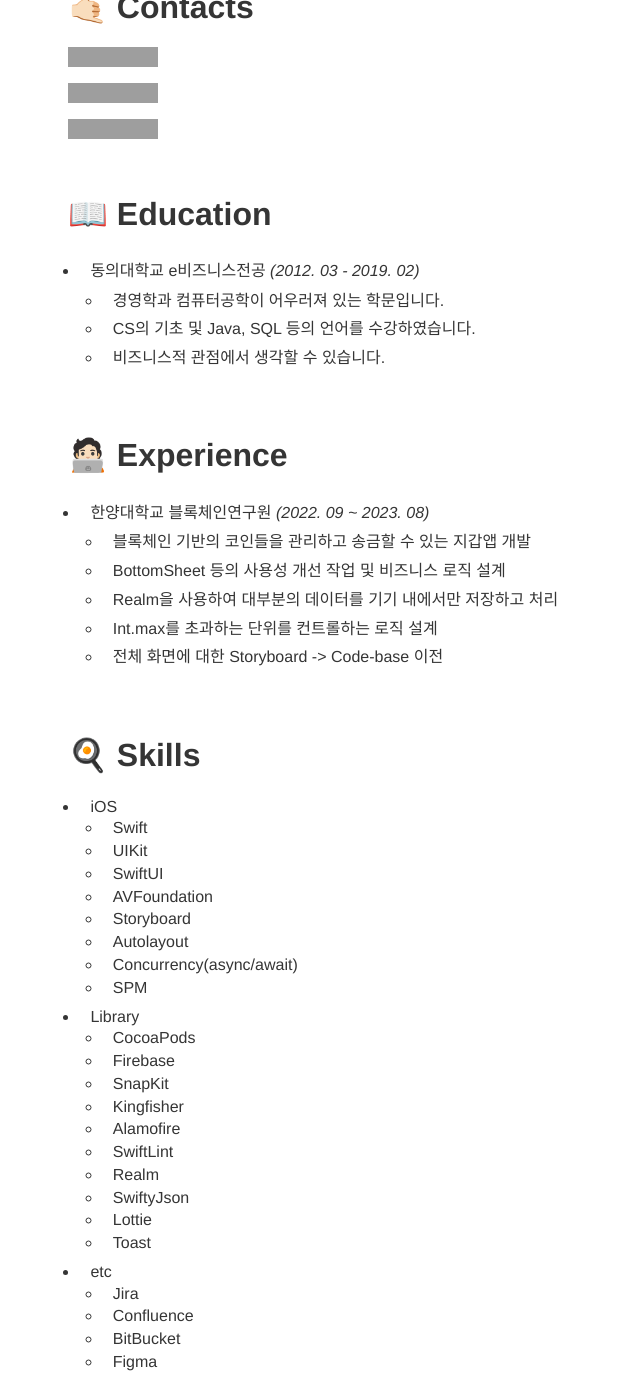
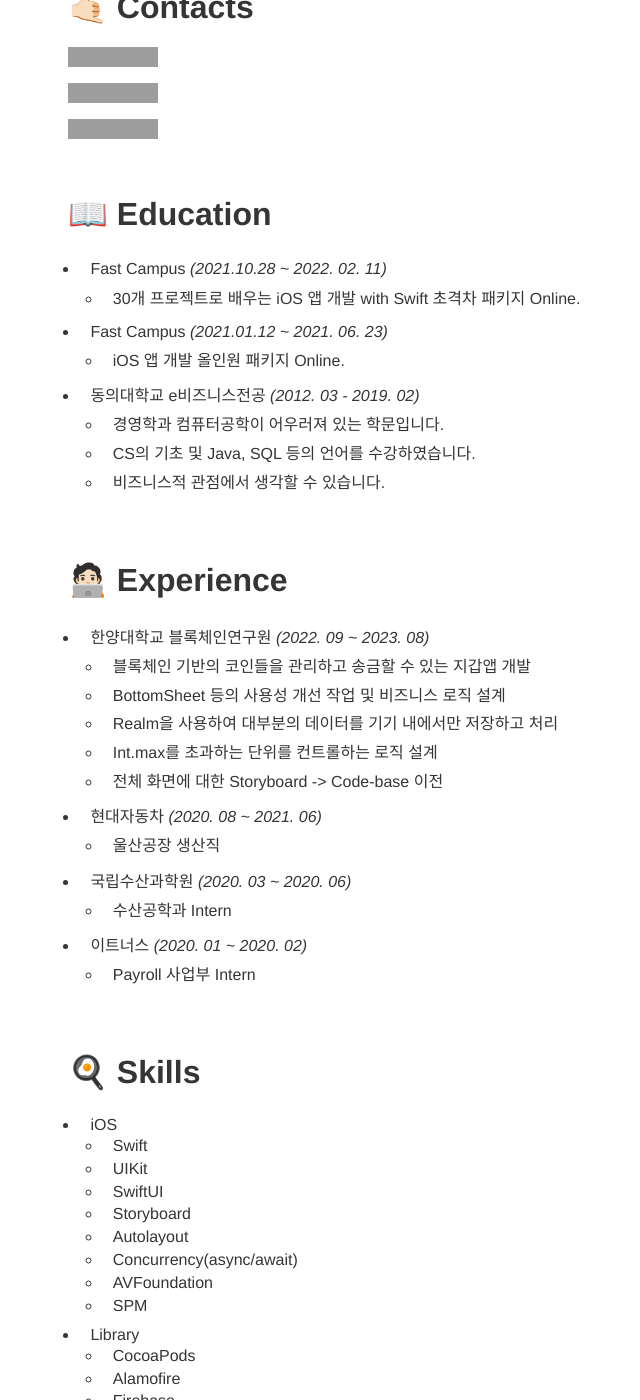
Before and after one commit to soduma/soduma.github.io, a Jekyll site: the page built from index.md, in a window 1280 px wide and 1400 px high, scrolled down 612 px. Shown: the whole window, without its empty margins (172-812 px from the left). Built offline with Jekyll 4.4.1, drawn with Linux system fonts in a browser that asks for light colours; our own code applies the rules of GitHub Pages for plain Markdown files; some of the changed text lies outside the part shown; grey boxes are pictures that could not be loaded.

Commit message:
update index

```diff
--- a/index.md
+++ b/index.md
@@ -22,6 +22,12 @@
 <br/>
 
 # 📖 Education
+- Fast Campus *(2021.10.28 ~ 2022. 02. 11)*
+  - 30개 프로젝트로 배우는 iOS 앱 개발 with Swift 초격차 패키지 Online.
+
+- Fast Campus *(2021.01.12 ~ 2021. 06. 23)*
+  - iOS 앱 개발 올인원 패키지 Online.
+
 - 동의대학교 e비즈니스전공 *(2012. 03 - 2019. 02)*
   - 경영학과 컴퓨터공학이 어우러져 있는 학문입니다.
   - CS의 기초 및 Java, SQL 등의 언어를 수강하였습니다.
@@ -37,6 +43,15 @@
   - Int.max를 초과하는 단위를 컨트롤하는 로직 설계
   - 전체 화면에 대한 Storyboard -> Code-base 이전
 
+- 현대자동차 *(2020. 08 ~ 2021. 06)*
+  - 울산공장 생산직
+
+- 국립수산과학원 *(2020. 03 ~ 2020. 06)*
+  - 수산공학과 Intern
+
+- 이트너스 *(2020. 01 ~ 2020. 02)*
+  - Payroll 사업부 Intern
+
 <br/>
 
 # 🍳 Skills
@@ -44,25 +59,25 @@
   - Swift
   - UIKit
   - SwiftUI
-  - AVFoundation
   - Storyboard
   - Autolayout
   - Concurrency(async/await)
+  - AVFoundation
   - SPM
 
 - Library
   - CocoaPods
+  - Alamofire
   - Firebase
+  - Kingfisher
+  - Lottie
+  - Realm
   - SnapKit
-  - Kingfisher
-  - Alamofire
   - SwiftLint
-  - Realm
   - SwiftyJson
-  - Lottie
   - Toast
 
-- etc
+- etc.
   - Jira
   - Confluence
   - BitBucket
```
Also changed, not shown: 1 other file.
